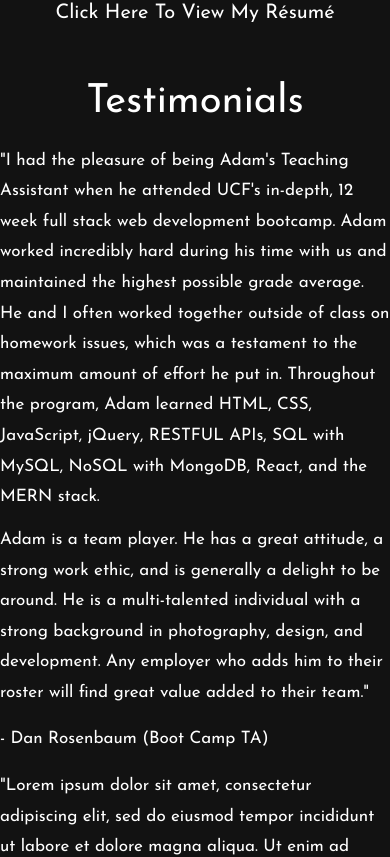
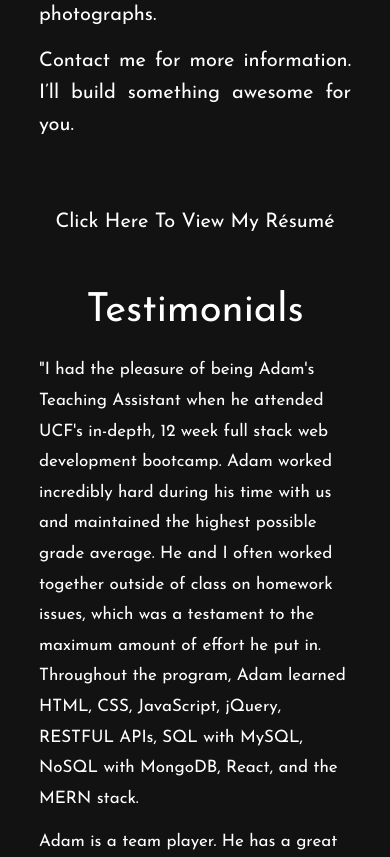
Before and after one commit to adamalcantara/alcantara_dev, a React (Create React App) app: page /about in a window 390 px wide. Shown: the part 1512-2369 px from the top of the page. Built offline with nearby package versions, Linux system fonts and the light colour scheme.

Commit message:
About page styling added

```diff
--- a/src/Pages/About/About.css
+++ b/src/Pages/About/About.css
@@ -67,11 +67,23 @@ p {
     }
 
     #headshot {
+        width: 80%;
+        height: 80%;
+    }
+
+    #bio {
+        width: 80%;
+    }
+
+    #headshot {
         margin-right: 0px;
     }
 
     #testimonials {
         flex-direction: column;
+        margin-left: auto;
+        margin-right: auto;
+        width: 80%;
     }
 
     #middle {
```
